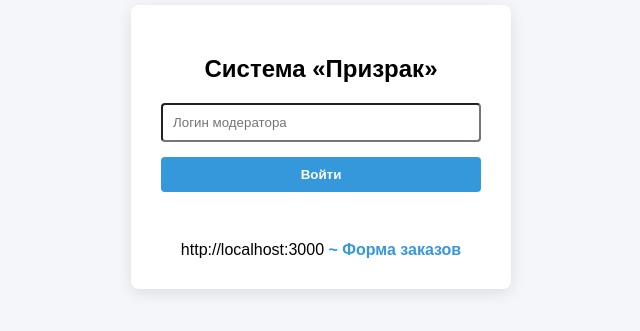
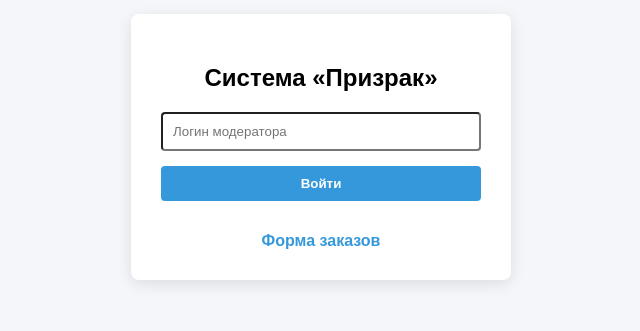
Before and after one commit to qroma29-code/prizrak, a website: page index.html in a window 1280 px wide. Shown: the part 253-584 px from the top of the page, without its empty margins (319-959 px from the left). Drawn offline with Linux system fonts and the light colour scheme.

Commit message:
Update index.html

```diff
--- a/index.html
+++ b/index.html
@@ -30,9 +30,7 @@
         <button onclick="checkLogin()">Войти</button>
         <p id="errorMsg" style="color: red; display: none;">Доступ запрещен.</p>
         <p id="statusMsg" class="message"></p>
-        <br>
-        http://localhost:3000
-        <a href="/order" style="color: #3498db; text-decoration: none; font-weight: bold;">~ Форма заказов</a>
+        <a href="/order" style="color: #3498db; text-decoration: none; font-weight: bold;">Форма заказов</a>
     </div>
 
     <div class="dashboard" id="dashboardPanel">
```
